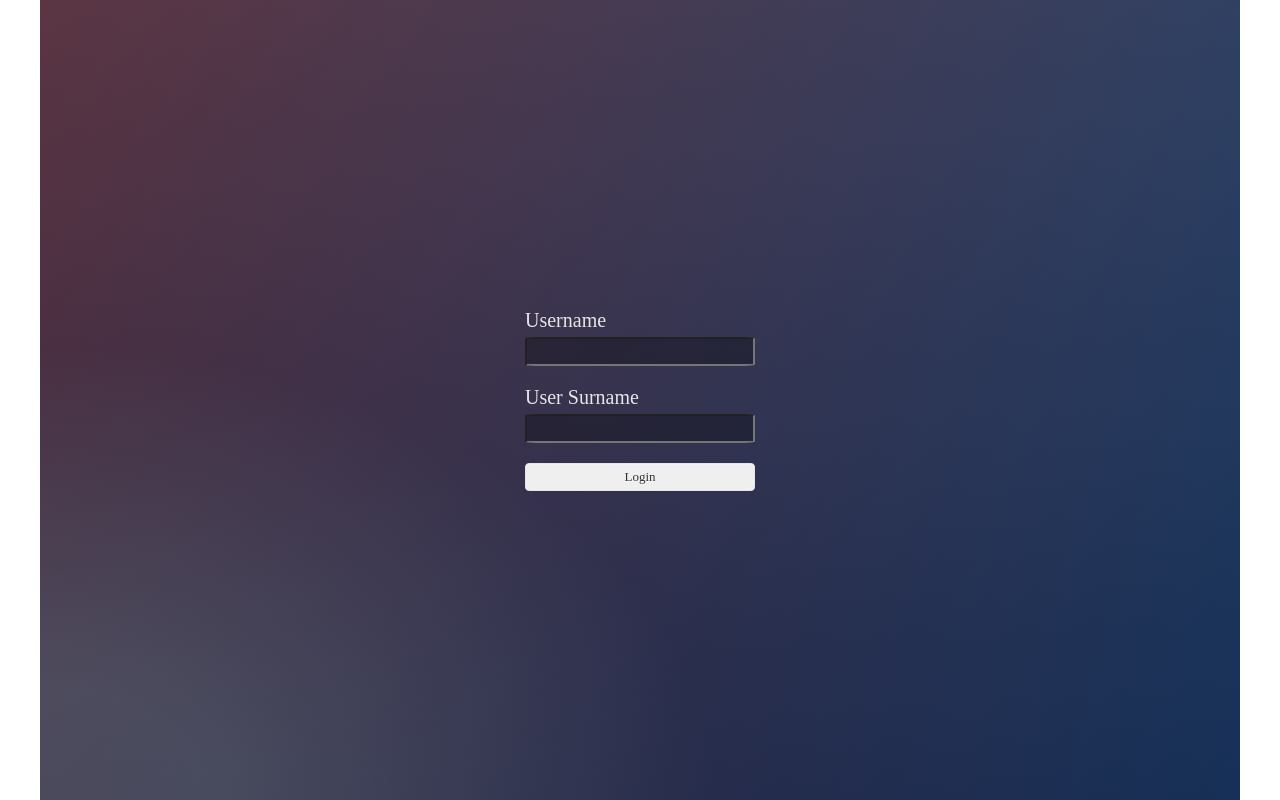
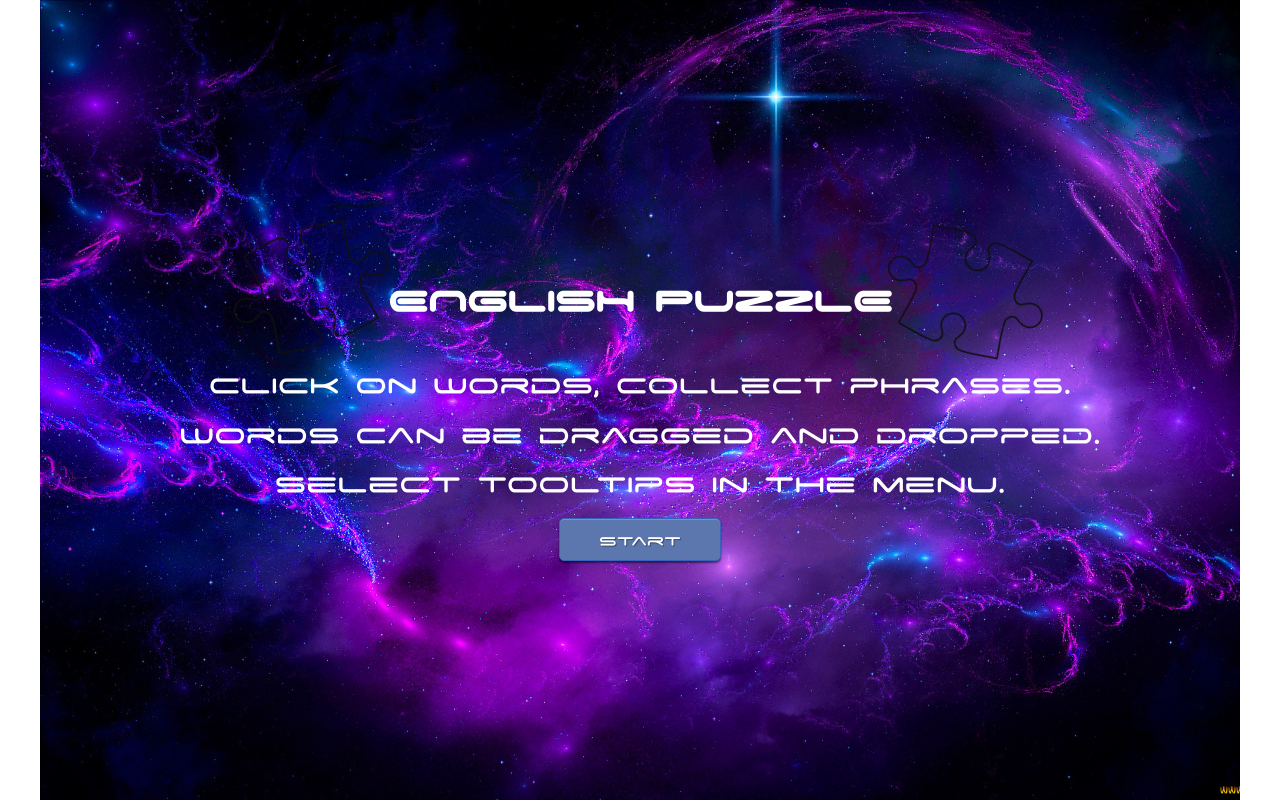
Before and after one commit to Kravius/Puzzle, a website built with Vite: page rss-puzzle/index.html in a window 1280 px wide. Built offline with nearby package versions, Linux system fonts and the light colour scheme.

Commit message:
Feat/rss pz 05 design start screen (#52)
* feat:RSS-PZ-05 add start screen html

* feat:RSS-PZ-05 add start window

```diff
--- a/rss-puzzle/index.html
+++ b/rss-puzzle/index.html
@@ -3,6 +3,7 @@
   <head>
     <meta charset="UTF-8" />
     <link rel="icon" type="image/svg+xml" href="./public/favicons/favicon-16x16.png" />
+    <link rel="stylesheet" href="./public/fonts/fonts.css" />
     <meta name="viewport" content="width=device-width, initial-scale=1.0" />
     <title>Puzzle</title>
   </head>
--- /dev/null
+++ b/rss-puzzle/public/fonts/fonts.css
@@ -0,0 +1,8 @@
+/* //fonts */
+@font-face {
+  font-family: 'Space';
+  src: url('spaceagecyrillicregular.ttf') format('truetype');
+  /* Дополнительные форматы шрифтов, если они доступны */
+  font-weight: normal;
+  font-style: normal;
+}
--- a/rss-puzzle/src/base-components/base-components.ts
+++ b/rss-puzzle/src/base-components/base-components.ts
@@ -26,12 +26,13 @@ export class BaseComponents {
     }
     childrenArray?.forEach((el) => {
       const element = document.createElement(el.tag);
-      // if (el.onClickFunction) {
-      //   element.addEventListener('click', onClickFunction);
-      // }
-      // if (el.className) {
-      //   element.className = el.className;
-      // }
+      if (el.className) {
+        if (Array.isArray(el.className)) {
+          element.classList.add(...el.className);
+        } else {
+          element.classList.add(el.className);
+        }
+      }
       if (el.textContent) {
         element.textContent = el.textContent;
       }
--- a/rss-puzzle/src/loginWindow/login-window.scss
+++ b/rss-puzzle/src/loginWindow/login-window.scss
@@ -5,6 +5,10 @@
   display: flex;
   justify-content: center;
   align-items: center;
+  // background-size: cover;
+  // background-size: 100vw 100vh;
+  // background-repeat: no-repeat;
+  // background-position: center !important;
   background: -webkit-radial-gradient(0% 100%, ellipse cover, rgba(104, 128, 138, .4) 10%, rgba(138, 114, 76, 0) 40%), linear-gradient(to bottom, rgba(57, 173, 219, .25) 0%, rgba(42, 60, 87, .4) 100%), linear-gradient(135deg, #670d10 0%, #092756 100%);
 }
 
--- a/rss-puzzle/src/loginWindow/login-window.ts
+++ b/rss-puzzle/src/loginWindow/login-window.ts
@@ -17,7 +17,7 @@ export class LoginWindow {
 
   private _createLoginForm(main: HTMLElement) {
     const div = document.createElement('div');
-
+    div.id = 'login-screen';
     const form = this._createFormLogin();
     div.append(form);
     main.append(div);
--- a/rss-puzzle/src/main.ts
+++ b/rss-puzzle/src/main.ts
@@ -1,7 +1,12 @@
-
-import "./style.scss";
-
-import { Wrapper } from "./wrapper/wrapper";
+import './style.scss';
+import { StartWindow } from './start-window/start-create';
+import { Wrapper } from './wrapper/wrapper';
 
 const wrapper = new Wrapper();
 wrapper.createWrapper();
+export const startScreen = new StartWindow();
+startScreen.removeLoginWindowFromMain();
+// const main = document.querySelector('.main');
+// if (startScreen.loginScreen) {
+//   main?.append(startScreen.loginScreen);
+// }
--- /dev/null
+++ b/rss-puzzle/src/start-window/start-create.ts
@@ -0,0 +1,35 @@
+import { createTeg } from '../base-components/base-components';
+import './start.scss';
+export class StartWindow {
+  loginScreen: HTMLElement | null;
+  main: HTMLElement | null;
+  constructor() {
+    this.loginScreen = null;
+    this.main = document.querySelector('.main');
+  }
+  createStartWindow() {
+    const divStart = createTeg({
+      tag: 'div',
+      id: 'start-screen',
+      childrenArray: [
+        { tag: 'h1', textContent: 'ENGLISH PUZZLE' },
+        { tag: 'p', textContent: 'Click on words, collect phrases.' },
+        { tag: 'p', textContent: 'Words can be dragged and dropped.' },
+        { tag: 'p', textContent: 'Select tooltips in the menu.' },
+      ],
+    });
+    const startBTN = createTeg({ tag: 'button', className: 'start-btn', textContent: 'Start' });
+    divStart.append(startBTN);
+    this.main?.append(divStart);
+  }
+  removeLoginWindowFromMain() {
+    const loginScreen = document.querySelector('#login-screen') as HTMLElement;
+    if (this.main) {
+      this.loginScreen = this.main?.removeChild(loginScreen) as HTMLElement;
+      // this.main.style.setProperty('background-image', `url('../../public/background-start/planet.jpg')`);
+      this.main.style.backgroundImage = `url('../../public/background-start/stars.jpeg')`;
+      this.main.style.backgroundSize = '100vw 100vh';
+    }
+    this.createStartWindow();
+  }
+}
--- /dev/null
+++ b/rss-puzzle/src/start-window/start.scss
@@ -0,0 +1,74 @@
+#start-screen {
+  display: flex;
+  flex-direction: column;
+  // text-align: center;
+  align-items: center;
+  gap: 10px;
+  margin: 0 20px;
+  background-size: contain;
+  background-repeat: no-repeat;
+
+  p {
+    font-size: clamp(1.4rem, 0.257rem + 2.381vw, 2.4rem);
+    color: #ffffff;
+    font-family: "Space";
+  }
+
+  h1 {
+    position: relative;
+    font-family: "Space";
+    font-size: clamp(2rem, 0.857rem + 2.381vw, 3rem);
+    color: #ffffff;
+
+    &::before {
+      content: "";
+      position: absolute;
+      background-image: url('../../public/background-start/puzzle.png');
+      background-size: contain;
+      background-repeat: no-repeat;
+      width: clamp(8.75rem, 6.607rem + 4.464vw, 10.625rem);
+      height: clamp(8.75rem, 6.607rem + 4.464vw, 10.625rem);
+      top: -40px;
+      left: -150px;
+      transform: rotate(70deg);
+    }
+
+    &::after {
+      content: "";
+      position: absolute;
+      background-image: url('../../public/background-start/puzzle.png');
+      background-size: contain;
+      background-repeat: no-repeat;
+      width: clamp(8.75rem, 6.607rem + 4.464vw, 10.625rem);
+      height: clamp(8.75rem, 6.607rem + 4.464vw, 10.625rem);
+      top: -80px;
+      transform: rotate(-70deg);
+    }
+  }
+}
+
+.start-btn {
+  width: clamp(8.75rem, 6.607rem + 4.464vw, 10.625rem);
+  margin-top: 10px;
+  background-image: linear-gradient(top, #6eb6de, #4a77d4);
+  background-color: #5b77ad;
+  border: 1px solid #3762bc;
+  text-shadow: 1px 1px 1px rgba(0, 0, 0, 0.4);
+  padding: 9px 14px 13px;
+  font-size: clamp(1.063rem, 0.848rem + 0.446vw, 1.25rem);
+  line-height: normal;
+  color: #ffffff;
+  font-family: "Space";
+  border-radius: 5px;
+  cursor: pointer;
+  transition: ease-in-out .3s;
+  box-shadow: inset 0 1px 0 rgba(255, 255, 255, 0.2), 0 2px 2px rgba(0, 0, 0, 0.5);
+
+  &:hover {
+    box-shadow: inset 0 3px 0 rgba(255, 255, 255, 0.2), 0 6px 6px rgba(0, 0, 0, 0.5);
+    background-color: orange;
+    text-shadow: 0 -1px 0 rgba(0, 0, 0, 0.25);
+    background-position: 0 -15px;
+    color: #4a77d4;
+  }
+}
--- /dev/null
+++ b/rss-puzzle/src/start-window/type.ts
@@ -0,0 +1,4 @@
+export type User = {
+  name: string;
+  surName: string;
+};
--- a/rss-puzzle/src/wrapper/wrapper.scss
+++ b/rss-puzzle/src/wrapper/wrapper.scss
@@ -1,5 +1,5 @@
 .wrapper {
-  max-width: 1440px;
+  max-width: 1940px;
   padding: 0 40px;
   margin: 0 auto;
 }
```
Also changed, not shown: rss-puzzle/public/background-start/puzzle.png (added), rss-puzzle/public/background-start/stars.jpeg (added), rss-puzzle/public/fonts/spaceagecyrillicregular.ttf (added), 5 other files. Lines whose indentation alone changed are shown as unchanged.
